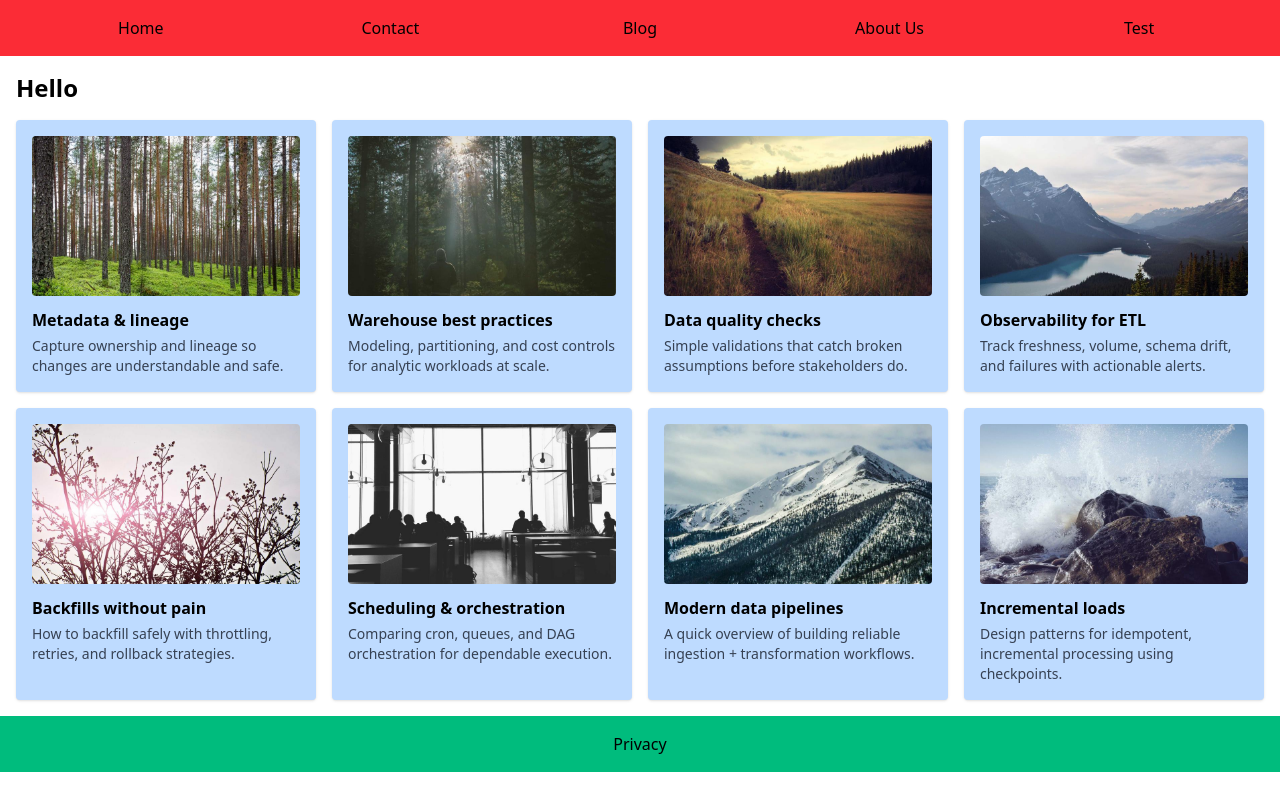
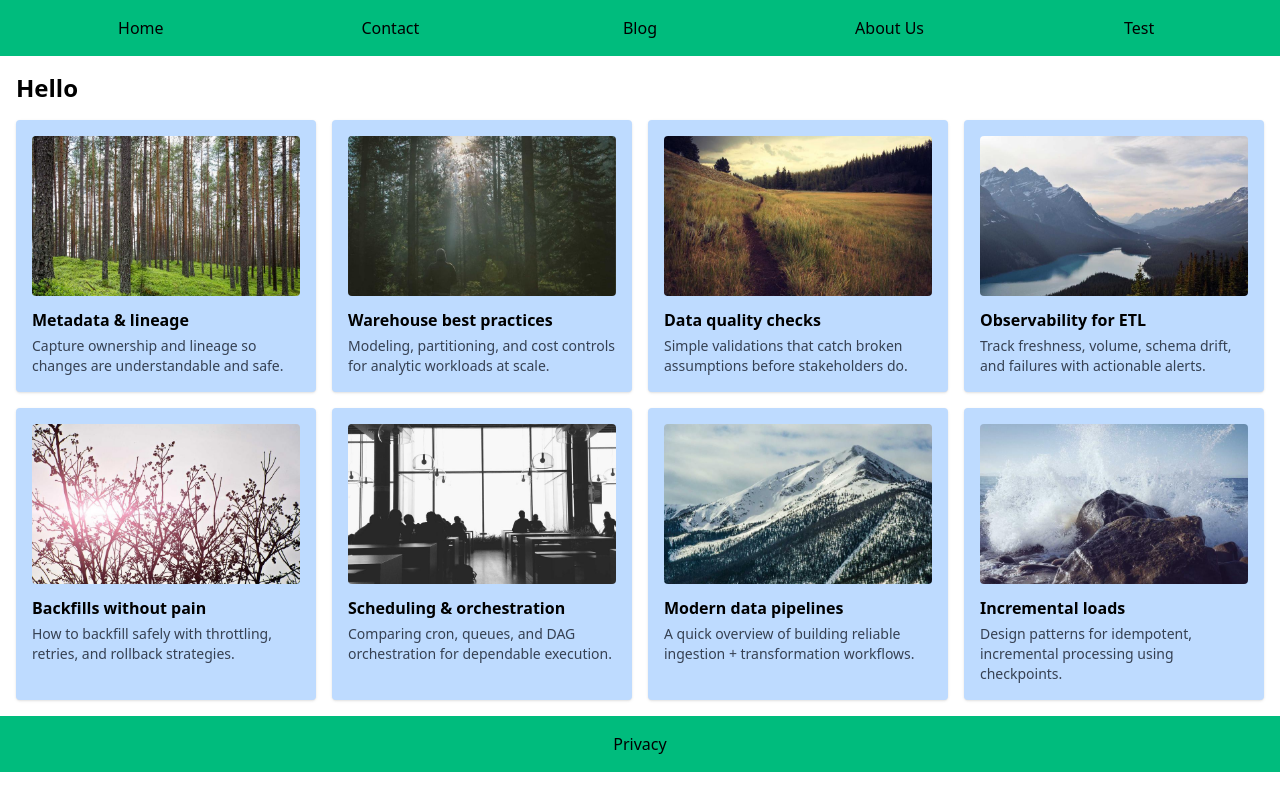
Before and after one commit to aaronisaacs-glitch/test, a plain HTML site: page index.html in a window 1280 px wide. Drawn offline with Linux system fonts and the light colour scheme; a script that the page names is missing.

Commit message:
Update index.html background color and add placeholder text to README.md

```diff
--- a/index.html
+++ b/index.html
@@ -367,7 +367,7 @@
     <link href="./index_files/style.css" rel="stylesheet">
 </head>
 <body>
-    <div class="bg-red-500 flex flex-wrap md:flex-nowrap text-center p-4"><a class="w-full " href="http://localhost:8000/index.php">Home</a><a class="w-full " href="http://localhost:8000/contact.php">Contact</a><a class="w-full " href="http://localhost:8000/blog.php">Blog</a><a class="w-full " href="http://localhost:8000/about.php">About Us</a><a class="w-full " href="http://localhost:8000/">Test</a></div>    <div class="p-4">
+    <div class="bg-emerald-500 flex flex-wrap md:flex-nowrap text-center p-4"><a class="w-full " href="http://localhost:8000/index.php">Home</a><a class="w-full " href="http://localhost:8000/contact.php">Contact</a><a class="w-full " href="http://localhost:8000/blog.php">Blog</a><a class="w-full " href="http://localhost:8000/about.php">About Us</a><a class="w-full " href="http://localhost:8000/">Test</a></div>    <div class="p-4">
 
 <h1 class="text-2xl font-bold mb-4">Hello</h1>
 <div id="grid_content" class="grid_container grid grid-cols-1 md:grid-cols-2 lg:grid-cols-4 gap-4">
```
Also changed, not shown: 1 other file.
